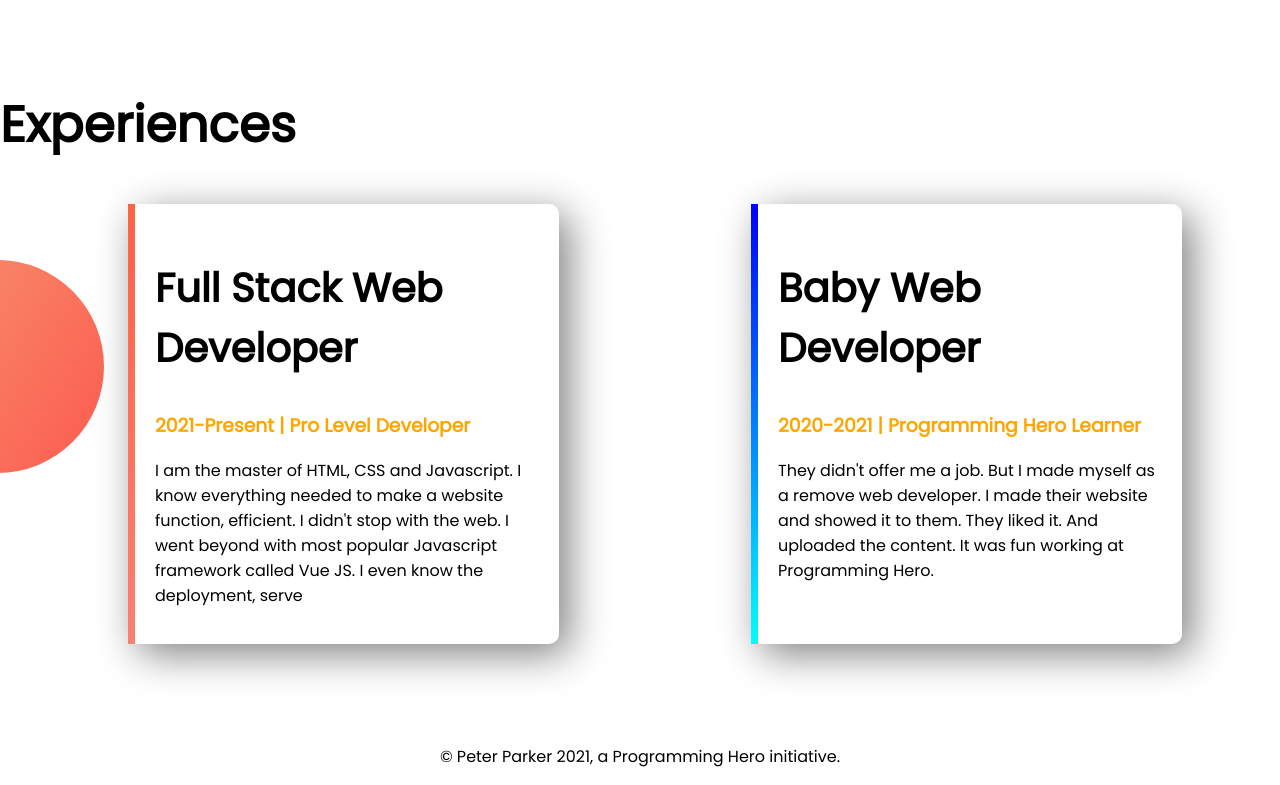
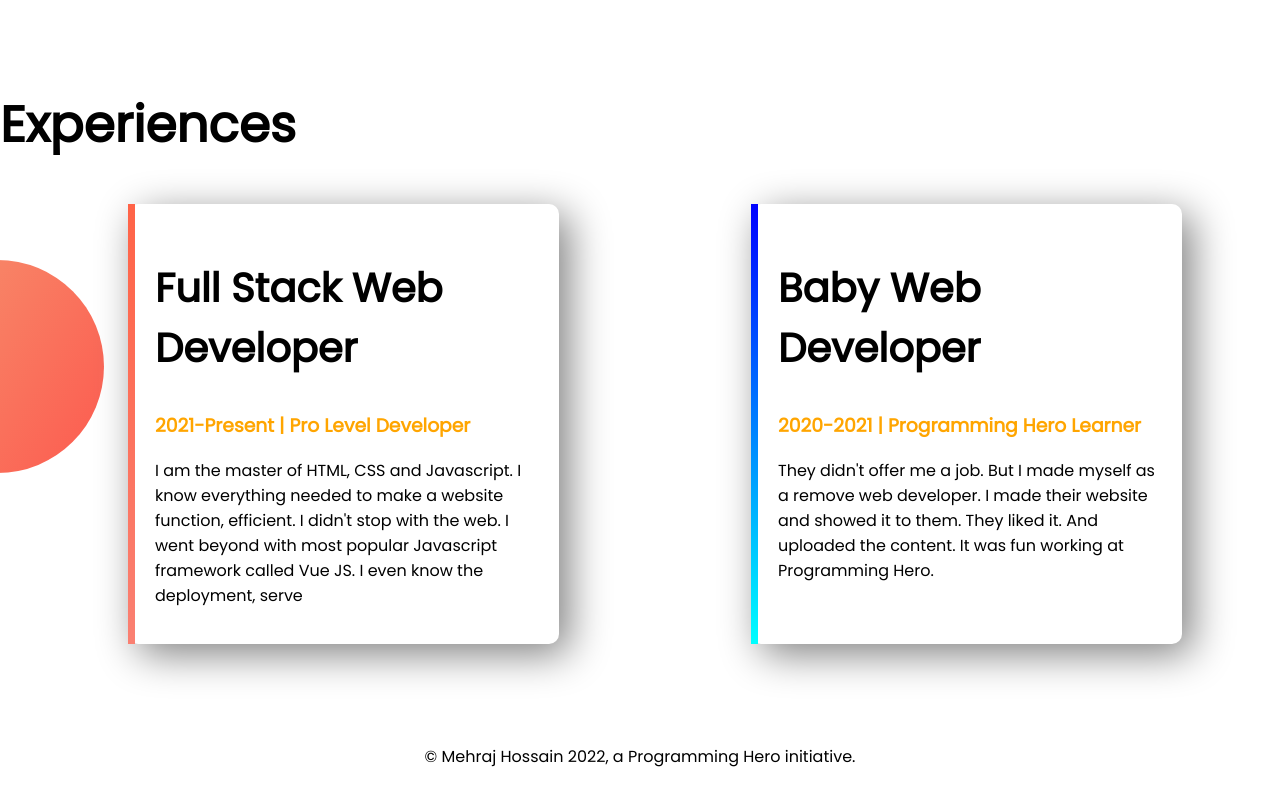
Before and after one commit to MehrajHossain/First-Site, a plain HTML site: page index.html in a window 1280 px wide. Shown: the part 1233-2018 px from the top of the page. Drawn offline with Linux system fonts and the light colour scheme.

Commit message:
change footer

```diff
--- a/index.html
+++ b/index.html
@@ -63,7 +63,7 @@
     </div>
   </section>
   <footer>
-    <p>© Peter Parker 2021, a Programming Hero initiative.</p>
+    <p>© Mehraj Hossain 2022, a Programming Hero initiative.</p>
   </footer>
 </body>
 
```
